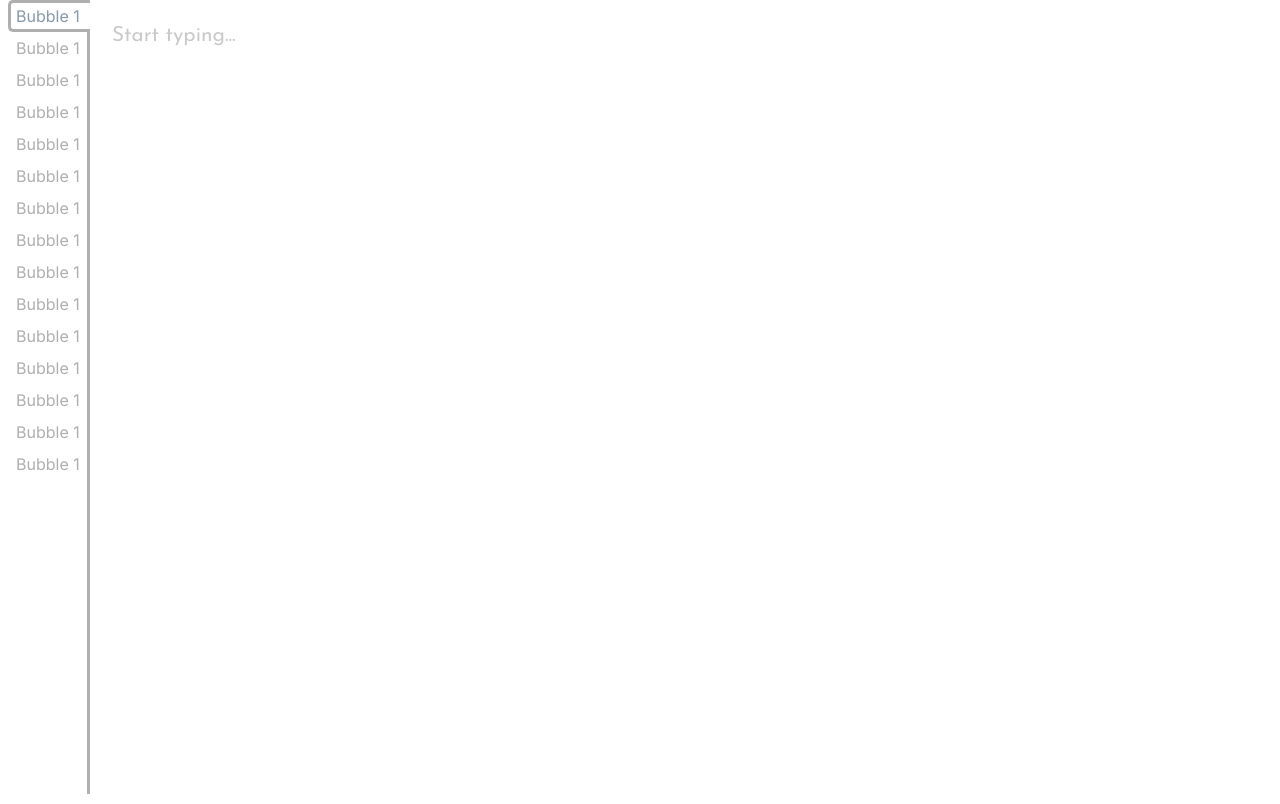
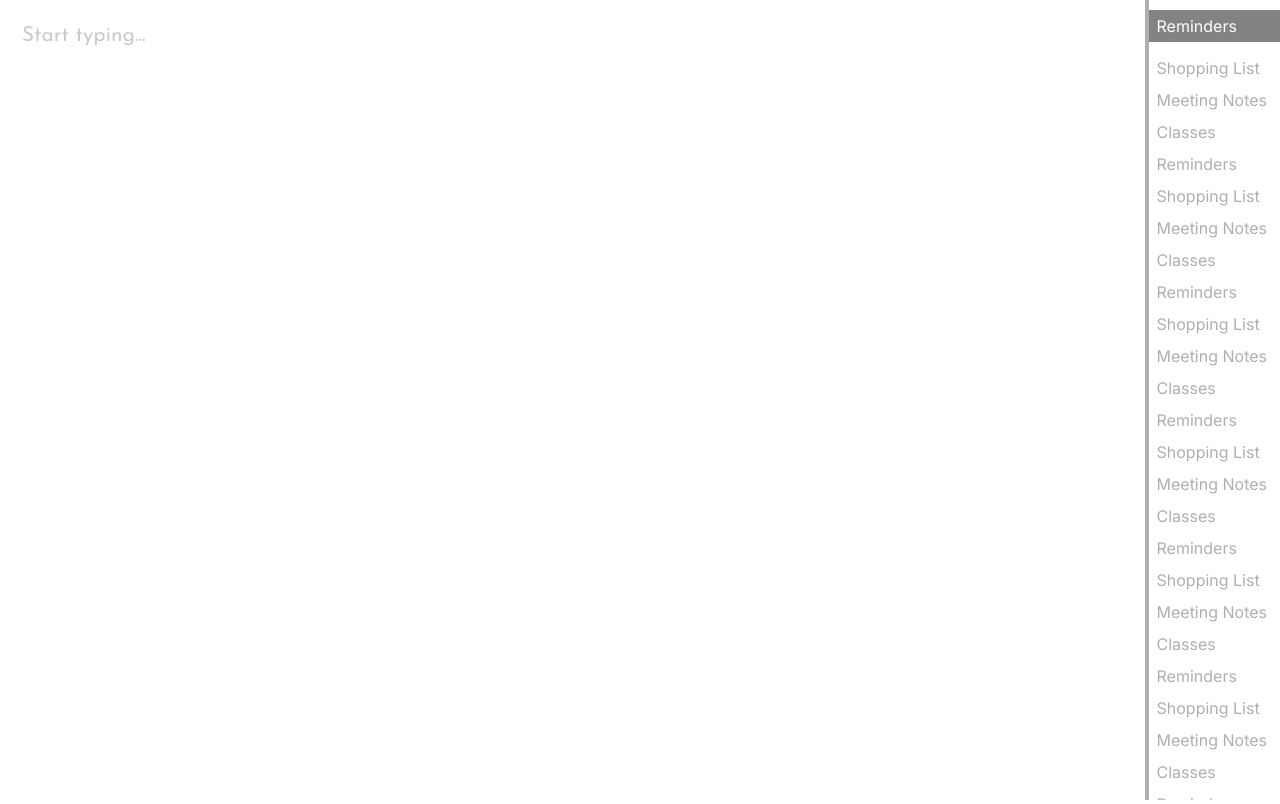
Before and after one commit to Neesh774/Bubble, a Next.js app: page / in a window 1280 px wide. Built offline with nearby package versions, Linux system fonts and the light colour scheme.

Commit message:
tabs, need to add buttons to open and close

```diff
--- a/pages/index.tsx
+++ b/pages/index.tsx
@@ -4,63 +4,131 @@ import { useState } from 'react';
 export default function Home() {
   const tabs = [
     {
-      title: 'Bubble 1',
+      title: 'Reminders',
       content: '',
     },
     {
-      title: 'Bubble 1',
+      title: 'Shopping List',
       content: '',
     },
     {
-      title: 'Bubble 1',
+      title: 'Meeting Notes',
       content: '',
     },
     {
-      title: 'Bubble 1',
+      title: 'Classes',
       content: '',
     },
     {
-      title: 'Bubble 1',
+      title: 'Reminders',
       content: '',
     },
     {
-      title: 'Bubble 1',
+      title: 'Shopping List',
       content: '',
     },
     {
-      title: 'Bubble 1',
+      title: 'Meeting Notes',
       content: '',
     },
     {
-      title: 'Bubble 1',
+      title: 'Classes',
       content: '',
     },
     {
-      title: 'Bubble 1',
+      title: 'Reminders',
       content: '',
     },
     {
-      title: 'Bubble 1',
+      title: 'Shopping List',
       content: '',
     },
     {
-      title: 'Bubble 1',
+      title: 'Meeting Notes',
       content: '',
     },
     {
-      title: 'Bubble 1',
+      title: 'Classes',
       content: '',
     },
     {
-      title: 'Bubble 1',
+      title: 'Reminders',
       content: '',
     },
     {
-      title: 'Bubble 1',
+      title: 'Shopping List',
       content: '',
     },
     {
-      title: 'Bubble 1',
+      title: 'Meeting Notes',
+      content: '',
+    },
+    {
+      title: 'Classes',
+      content: '',
+    },
+    {
+      title: 'Reminders',
+      content: '',
+    },
+    {
+      title: 'Shopping List',
+      content: '',
+    },
+    {
+      title: 'Meeting Notes',
+      content: '',
+    },
+    {
+      title: 'Classes',
+      content: '',
+    },
+    {
+      title: 'Reminders',
+      content: '',
+    },
+    {
+      title: 'Shopping List',
+      content: '',
+    },
+    {
+      title: 'Meeting Notes',
+      content: '',
+    },
+    {
+      title: 'Classes',
+      content: '',
+    },
+    {
+      title: 'Reminders',
+      content: '',
+    },
+    {
+      title: 'Shopping List',
+      content: '',
+    },
+    {
+      title: 'Meeting Notes',
+      content: '',
+    },
+    {
+      title: 'Classes',
+      content: '',
+    },
+    {
+      title: 'Reminders',
+      content: '',
+    },
+    {
+      title: 'Shopping List',
+      content: '',
+    },
+    {
+      title: 'Meeting Notes',
+      content: '',
+    },
+    {
+      title: 'Classes',
       content: '',
     },
 
@@ -68,19 +136,7 @@ export default function Home() {
   const [bubbles, setBubbles] = useState(tabs);
   return (
     <Tabs>
-      <TabList>
-        <div>
-          {
-            tabs.map((tab, index) => (
-              <Tab key={index}>
-                <div className="tab-text">
-                  {tab.title}
-                </div>
-              </Tab>
-            ))
-          }
-        </div>
-      </TabList>
+      <div className="textareas">
         {
           bubbles.map((tab, index) => (
             <TabPanel key={index}>
@@ -96,6 +152,20 @@ export default function Home() {
             </TabPanel>
           ))
         }
+      </div>
+      <TabList>
+        <div className="tab-list">
+          {
+            tabs.map((tab, index) => (
+              <Tab key={index}>
+                <div className="tab-text">
+                  {tab.title}
+                </div>
+              </Tab>
+            ))
+          }
+        </div>
+      </TabList>
     </Tabs>
   )
 }
--- a/styles/Home.css
+++ b/styles/Home.css
@@ -1,19 +1,21 @@
 @import url('https://fonts.googleapis.com/css2?family=Josefin+Sans&display=swap');
 
 textarea {
-  width: 100%;
-  height: 100vh;
   border: none;
   resize: none;
   font-size: 1.3em;
   padding: 25px 22px;
   font-family: Josefin Sans;
   color: var(--text);
+  overflow: auto;
+  width: 100%;
+  height: 100vh;
+}
+.textareas {
+  width: 100%;
+  height: 100vh;
   margin: 0;
-  overflow: auto;
-  display: inline-block;
 }
-
 textarea::placeholder {
   color: var(--placeholder);
 }
--- a/styles/globals.css
+++ b/styles/globals.css
@@ -8,7 +8,11 @@ body {
   display: block;
   font-family: Inter, sans-serif;
   scroll-behavior: smooth;
-  overflow-y: hidden;
+}
+
+html {
+  height: 100%;
+  overflow: hidden
 }
 
 * {
@@ -22,21 +26,20 @@ body {
 
 :root {
   --background: #fff;
+  --backgroundDark: #838383;
   --text: #8898aa;
   --placeholder: #cacaca;
   --primary: #afafaf;
+  --scroll: #b09dff;
 }
 
 ::-webkit-scrollbar {
-  width: 10px;
-  height: 10px;
+  width: 5px;
 }
-::-webkit-scrollbar-track {
-  background: var(--background);
-  border-radius: 10px;
+
+::-webkit-scrollbar-thumb {
+  background-color: var(--scroll);
+  border-top-left-radius: 10px;
+  border-bottom-left-radius: 10px;
+  background-clip: padding-box;
 }
-::-webkit-scrollbar-thumb {
-  background-color: var(--primary);
-  border-radius: 10px;
-  border: 3px solid var(--primary);
-}
--- a/styles/react-tabs.css
+++ b/styles/react-tabs.css
@@ -4,33 +4,38 @@
   }
 
   .react-tabs__tab-list {
-    border-right: 3px solid var(--primary);
-    margin: 0 0 10px;
+    margin: 0;
+    display: flex;
+    flex-direction: column;
+    overflow-y: scroll;
+  }
+  .tab-list {
+    border-left: 4px solid var(--primary);
     padding-left: 0;
-    width: 90px;
     display: flex;
-    white-space: nowrap;
+    flex-direction: column;
+    height: 100%;
+    overflow-y: auto;
+    position: absolute;
+    top: 0;
+    right: 0;
   }
-
   .react-tabs__tab {
+    transition: ease-in-out 0.2s;
     display: flex;
     align-items: center;
     flex-wrap: wrap;
     border: 3px solid transparent;
-    border-right: none;
-    right: -8px;
-    position: relative;
     list-style: none;
     padding: 3px 5px 3px 0;
     cursor: pointer;
     color: var(--primary);
   }
-
   .react-tabs__tab--selected {
-    background: var(--background);
-    border-color: var(--primary);
-    color: var(--text);
-    border-radius: 5px 0 0 5px;
+    transition: ease-in-out 0.3s;
+    background: var(--backgroundDark);
+    color: var(--background);
+    margin: 10px 0;
   }
 
   .react-tabs__tab:focus {
@@ -39,12 +44,17 @@
     outline: none;
   }
 
+  .react-tabs__tab:hover {
+    background: var(--primary);
+    color: var(--background);
+  }
+
   .react-tabs__tab:focus:after {
     content: "";
     position: absolute;
     height: 5px;
     left: -4px;
-    right: -4px;
+    left: -4px;
     bottom: -5px;
     background: var(--background);
   }
@@ -55,9 +65,11 @@
 
   .react-tabs__tab-panel--selected {
     display: block;
+    width: 100%;
   }
 
   .tab-text {
     display: block;
     padding: 0 5px;
+    justify-content: start;
   }
```
